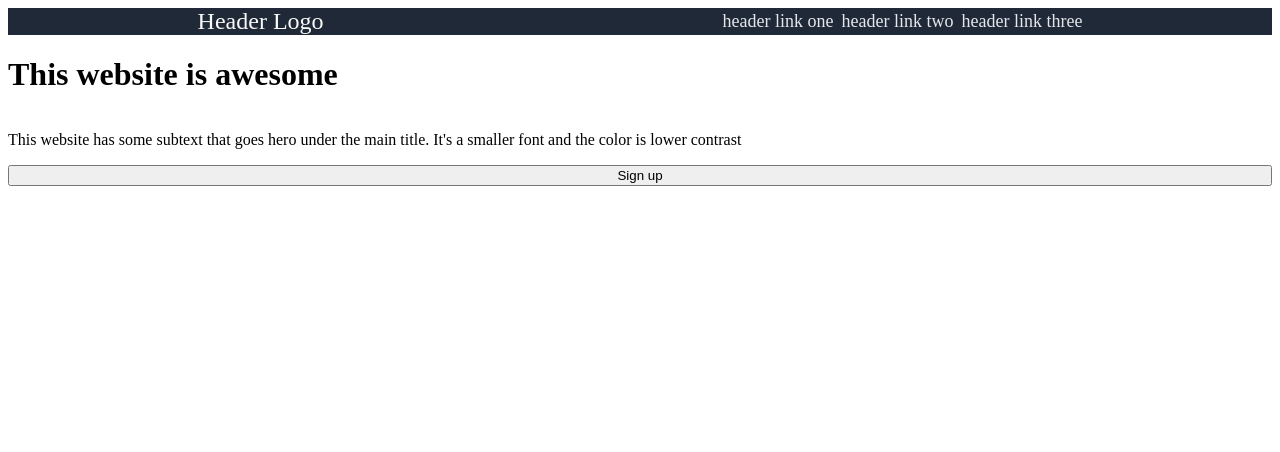
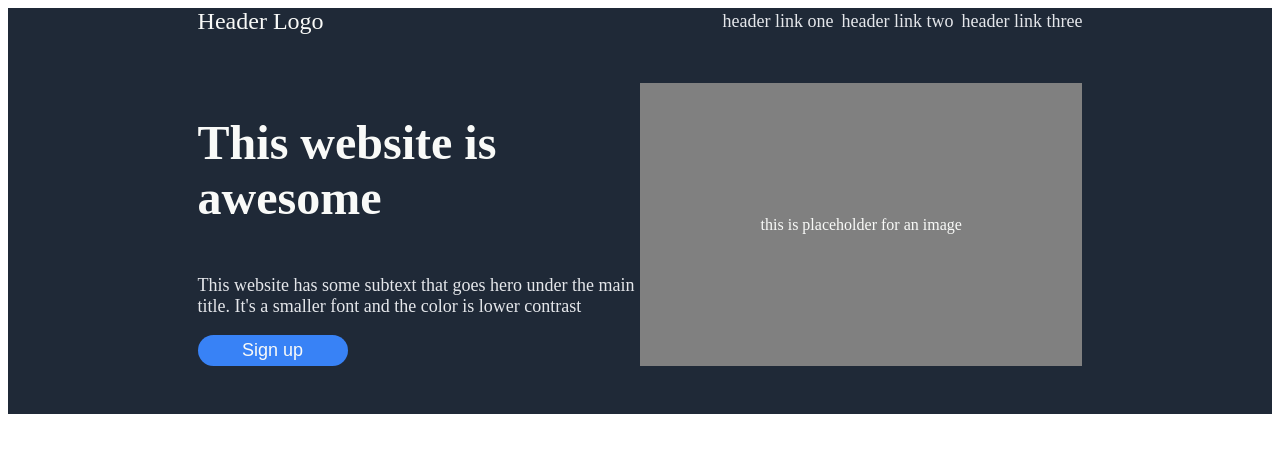
Before and after one commit to Ajraa/odin-landing_page, a plain HTML site: page index.html in a window 1280 px wide. Drawn offline with Linux system fonts and the light colour scheme.

Commit message:
Add hero

```diff
--- a/index.html
+++ b/index.html
@@ -33,7 +33,7 @@
             <button>Sign up</button>
         </div>
         <div class="hero-image">
-
+            this is placeholder for an image
         </div>
     </div>
 </body>
--- a/style.css
+++ b/style.css
@@ -8,16 +8,25 @@ body {
     display: flex;
     justify-content: space-between;
     align-items: center;
-    background-color: #1F2937;
+
+}
+
+.header, .hero {
+    padding-bottom: 48px;
 }
 
 .logo {
     font-size: 24px;
     color: #F9FAF8;
-    padding-left: 15%;
+
 }
 
-.links {
+.header, .hero {
+    background-color: #1F2937;
+}
+
+.header, .hero {
+    padding-left: 15%;
     padding-right: 15%;
 }
 
@@ -32,17 +41,46 @@ body {
 
 a {
     text-decoration: none;
+}
+
+a, .hero .hero-text p {
     color: #E5E7EB;
     font-size: 18px;
 }
 
 .hero {
     display: flex;
-    flex: 1;
+    justify-content: space-between;
 }
 
 .hero-text {
     display: flex;
     flex-direction: column;
-    flex: 1 1 auto;
+    flex-basis: 450px;
 }
+
+.hero-text h1 {
+    font-size: 48px;
+    font-weight: 900;
+    color: #F9FAF8;
+}
+
+.hero-image {
+    background-color: gray;
+    color: #F9FAF8;
+    flex-basis: 450px;
+    display: flex;
+    justify-content: center;
+    align-items: center;
+}
+
+.hero button {
+    background-color: #3882F6;
+    border: 0px;
+    border-radius: 25px;
+    color: #F9FAF8;
+    font-size: 18px;
+    text-align: center;
+    width: 150px;
+    padding: 5px;
+}
```
